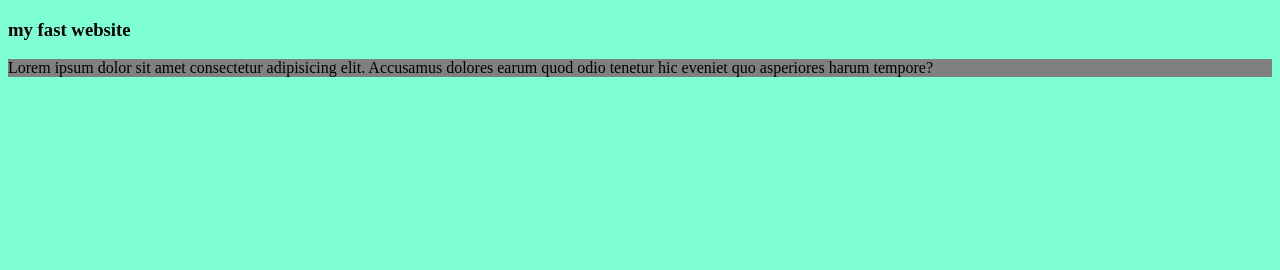
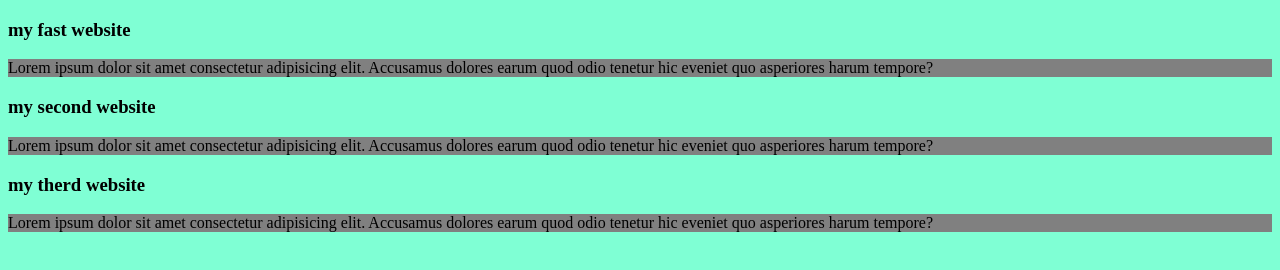
Before and after one commit to SakibAlHasan10/my-fast-github-rpot, a plain HTML site: page index.html in a window 1280 px wide. Drawn offline with Linux system fonts and the light colour scheme.

Commit message:
my second blog

```diff
--- a/index.html
+++ b/index.html
@@ -11,5 +11,14 @@
         <h3>my fast website</h3>
         <p>Lorem ipsum dolor sit amet consectetur adipisicing elit. Accusamus dolores earum quod odio tenetur hic eveniet quo asperiores harum tempore?</p>
     </div>
+    <div>
+        <h3>my second website</h3>
+        <p>Lorem ipsum dolor sit amet consectetur adipisicing elit. Accusamus dolores earum quod odio tenetur hic eveniet quo asperiores harum tempore?</p>
+    </div>
+    <div>
+        <h3>my therd  website</h3>
+        <p>Lorem ipsum dolor sit amet consectetur adipisicing elit. Accusamus dolores earum quod odio tenetur hic eveniet quo asperiores harum tempore?</p>
+    </div>
+
 </body>
 </html>
```
